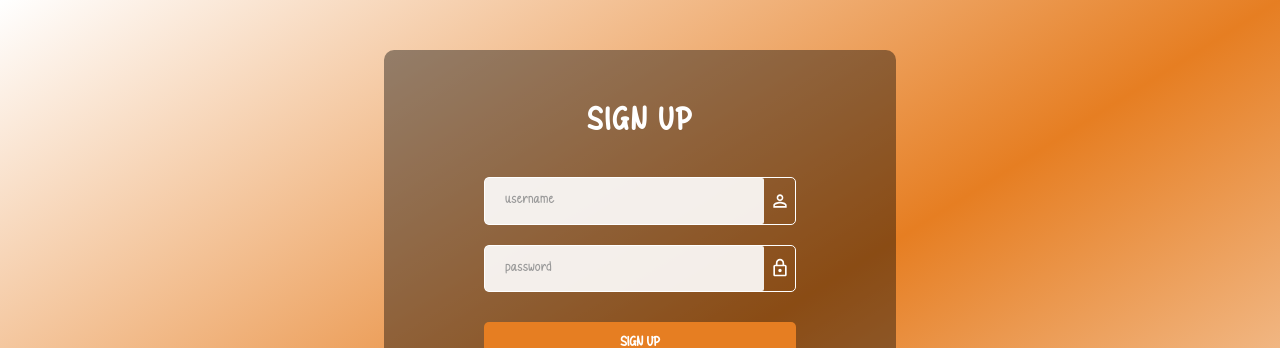
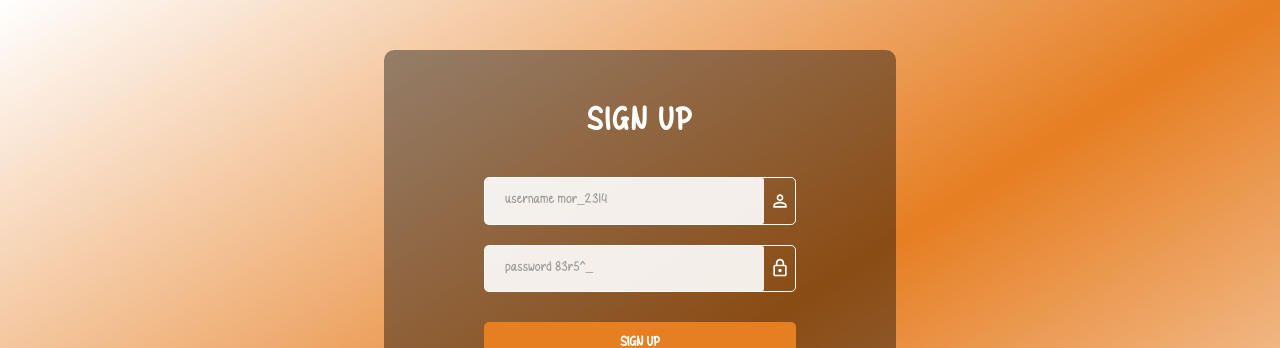
Before and after one commit to zahraei1376/saminstore, a React (Create React App) app: page /register in a window 1280 px wide. Shown: the top 348 px of the page. Built offline with nearby package versions, Linux system fonts and the light colour scheme.

Commit message:
add place holder

```diff
--- a/src/pages/login-register/login-register.component.jsx
+++ b/src/pages/login-register/login-register.component.jsx
@@ -94,7 +94,7 @@ const LoginPage = ({
                   required: "username is required",
                 })}
                 type="text"
-                placeholder="username"
+                placeholder="username mor_2314"
                 id="username"
               />
               <IconContainer>
@@ -111,7 +111,7 @@ const LoginPage = ({
                   required: "username is required",
                 })}
                 type="password"
-                placeholder="password"
+                placeholder="password 83r5^_"
                 id="password"
               />
               <IconContainer>
```
